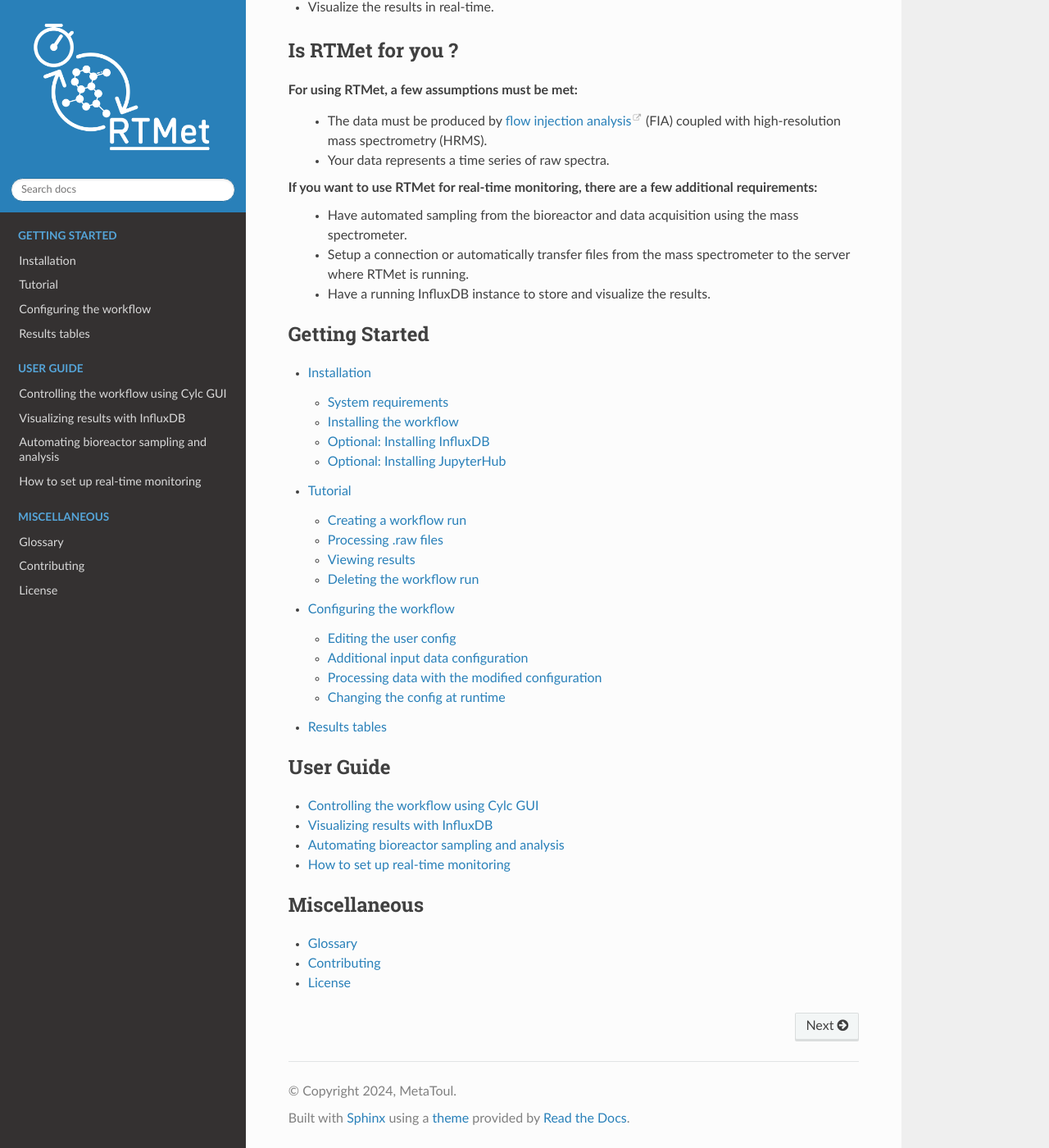
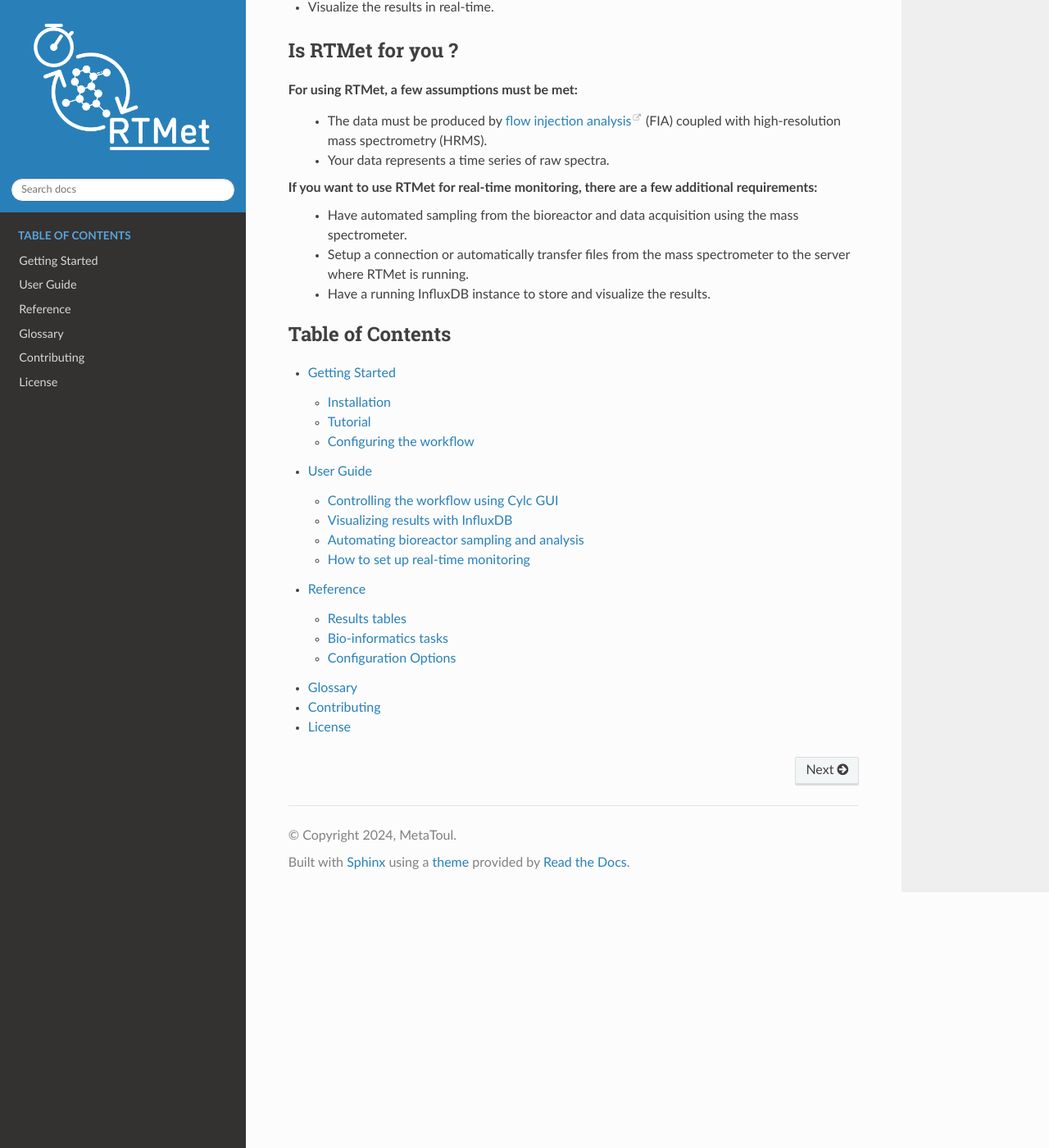
Before and after one commit to MetaboHUB-MetaToul-FluxoMet/RTMet, a Sphinx documentation site: the page built from docs/source/index.rst, in a window 1280 px wide and 1400 px high, scrolled down 643 px. Shown: the whole window at 82% size. Built offline with Sphinx 7.4.7 and the Read the Docs theme 2.0.0, drawn with Linux system fonts in a browser that asks for light colours.

Commit message:
restructure table of content

```diff
--- a/docs/source/index.rst
+++ b/docs/source/index.rst
@@ -44,31 +44,18 @@ If you want to use RTMet for real-time monitoring, there are a few additional re
      RTMet is running.
    - Have a running InfluxDB instance to store and visualize the results.
 
-.. toctree::
-   :maxdepth: 2
-   :caption: Getting Started
-
-   installation.rst
-   tutorial.rst
-   user_config.rst
-   results.rst
 
 .. toctree::
    :maxdepth: 2
-   :caption: User Guide
+   :caption: Table of Contents
 
-   workflow_gui.rst
-   influxdb.rst
-   sampling_automation.rst
-   real_time.rst
+   getting_started/index
+   user_guide/index
+   reference/index
+   glossary
+   contributing
+   license
 
-.. toctree::
-   :maxdepth: 2
-   :caption: Miscellaneous
-
-   glossary.rst
-   contributing.rst
-   license.rst
 
 
 .. Indices and tables
--- /dev/null
+++ b/docs/source/reference/config_options.rst
@@ -0,0 +1,6 @@
+=====================
+Configuration Options
+=====================
+
+.. attention::
+    🏗 Work in Progress 🏗
--- /dev/null
+++ b/docs/source/reference/data_processing.rst
@@ -0,0 +1,6 @@
+=====================
+Bio-informatics tasks
+=====================
+
+.. attention::
+    🏗 Work in Progress 🏗
--- /dev/null
+++ b/docs/source/reference/index.rst
@@ -0,0 +1,12 @@
+.. _reference:
+
+=========
+Reference
+=========
+
+.. toctree::
+    :maxdepth: 2
+
+    results
+    data_processing
+    config_options
```
Also changed, not shown: docs/source/getting_started/index.rst (added, +12 -0 lines), docs/source/getting_started/tutorial.rst (renamed from docs/source/tutorial.rst, +4 -4 lines), docs/source/user_guide/index.rst (added, +13 -0 lines), docs/source/getting_started/installation.rst (renamed from docs/source/installation.rst), docs/source/getting_started/user_config.rst (renamed from docs/source/user_config.rst), docs/source/old_markdown/BROUILLON.md (renamed from docs/source/BROUILLON.md), docs/source/old_markdown/SETUP_HISTORY.md (renamed from docs/source/SETUP_HISTORY.md), docs/source/old_markdown/SSH.md (renamed from docs/source/SSH.md), docs/source/reference/results.rst (renamed from docs/source/results.rst), docs/source/user_guide/influxdb.rst (renamed from docs/source/influxdb.rst), docs/source/user_guide/real_time.rst (renamed from docs/source/real_time.rst), docs/source/user_guide/sampling_automation.rst (renamed from docs/source/sampling_automation.rst), docs/source/user_guide/workflow_gui.rst (renamed from docs/source/workflow_gui.rst).
